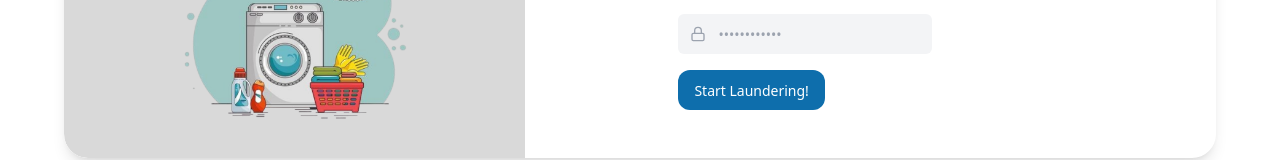
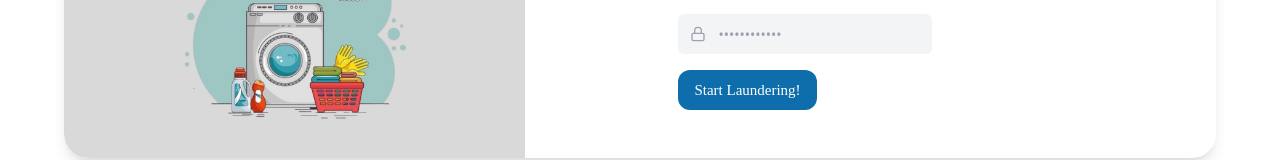
Before and after one commit to Aristocratjnr/Consumer-dashboard, a Next.js app: page / in a window 1280 px wide. Shown: the part 516-676 px from the top of the page. Built offline with nearby package versions, Linux system fonts and the light colour scheme.

Commit message:
add Itim font family to Tailwind config; update sign-in button font style and size

```diff
--- a/src/app/(auth)/sign-in/sign-in.tsx
+++ b/src/app/(auth)/sign-in/sign-in.tsx
@@ -108,7 +108,7 @@ export default function SignIn() {
                 />
               </div>
               {/* Submit Button */}
-              <Button className="w-45 h-10 bg-teal-1000 hover:bg-teal-1000 text-white text-sm font-normal leading-normal rounded-xl flex items-center justify-center space-x-2">
+              <Button className="w-45 h-10  bg-teal-1000 hover:bg-teal-1000 text-white font-itim text-[15px] rounded-xl flex items-center justify-center space-x-2">
                 Start Laundering!
               </Button>
             </form>
--- a/tailwind.config.ts
+++ b/tailwind.config.ts
@@ -10,7 +10,10 @@ export default {
   ],
   theme: {
   	extend: {
-  		colors: {
+		fontFamily: {
+			itim: ['Itim'],
+		  },
+  			colors: {
 			customGray:	'#D9D9D9',
 			customGreen: '#40AC0E',
   			teal: {
```
